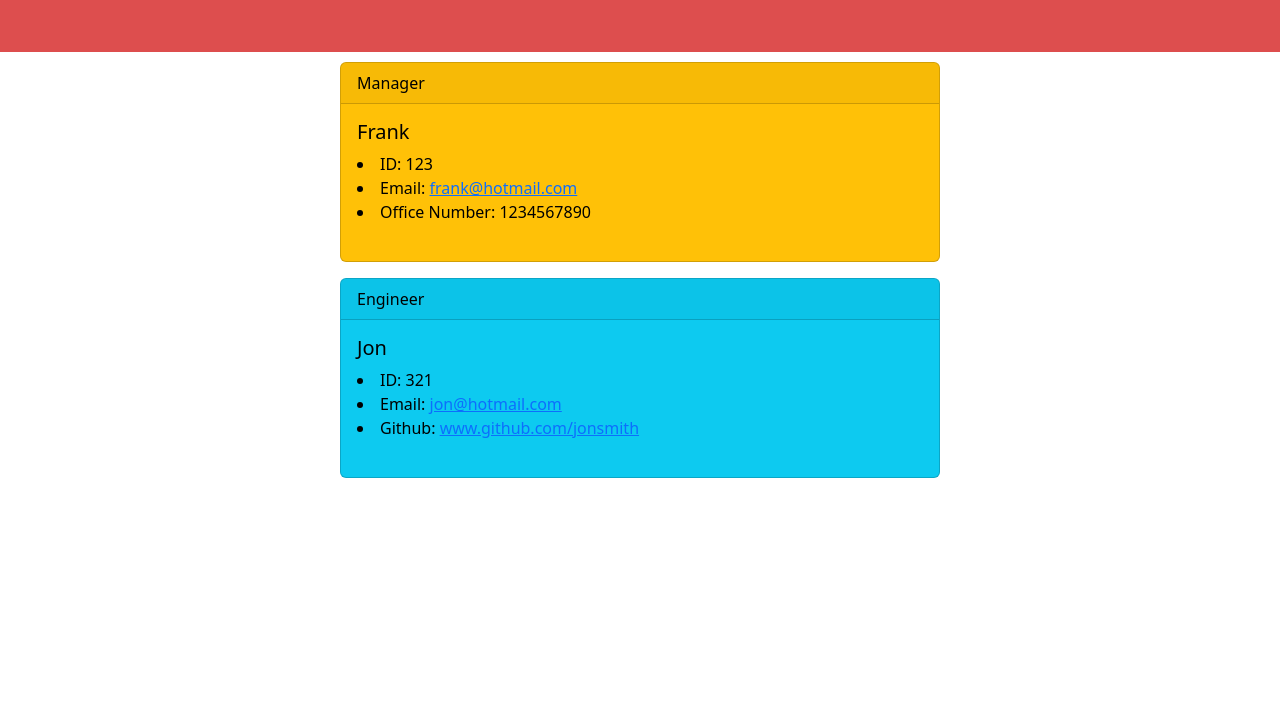
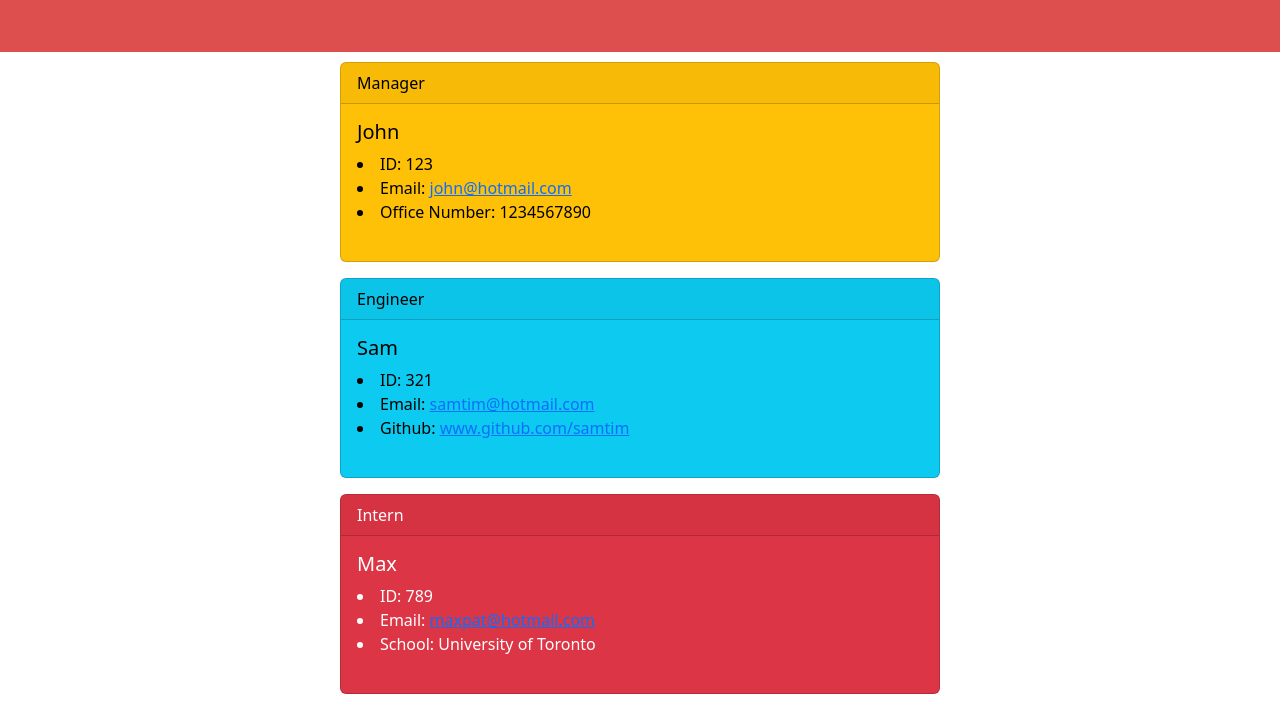
Before and after one commit to Derrick-Edowen/Team-Profile-Generator, a plain HTML site: page dist/index.html in a window 1280 px wide. Shown: the part 98-808 px from the top of the page. Drawn offline with nearby package versions, Linux system fonts and the light colour scheme.

```diff
--- a/dist/index.html
+++ b/dist/index.html
@@ -18,9 +18,9 @@
         <div class="card text-bg-warning mb-3 box" style="max-width: 80rem;">
         <div class="card-header">Manager</div>
         <div class="card-body">
-          <h5 class="card-title">Frank</h5>
+          <h5 class="card-title">John</h5>
         <li>ID: 123</li>
-        <li>Email: <a href="mailto:frank@hotmail.com">frank@hotmail.com</a></li>
+        <li>Email: <a href="mailto:john@hotmail.com">john@hotmail.com</a></li>
         <li>Office Number: 1234567890</li>
         </div>
       </div>
@@ -29,13 +29,25 @@
       <div class="card text-bg-info mb-3 box" style="max-width: 80rem;">
         <div class="card-header">Engineer</div>
         <div class="card-body">
-          <h5 class="card-title">Jon</h5>
+          <h5 class="card-title">Sam</h5>
         <li>ID: 321</li>
-        <li>Email: <a href="mailto:jon@hotmail.com">jon@hotmail.com</a></li>
+        <li>Email: <a href="mailto:samtim@hotmail.com">samtim@hotmail.com</a></li>
         <li>Github:
-        <a href="https://www.github.com/jonsmith" target="_blank">www.github.com/jonsmith</a></li>
+        <a href="https://www.github.com/samtim" target="_blank">www.github.com/samtim</a></li>
         </div>
       </div>
     </div>
+    <div id='Intern'>
+      <div class="card text-bg-danger mb-3 box" style="max-width: 80rem;">
+        <div class="card-header">Intern</div>
+        <div class="card-body">
+          <h5 class="card-title">Max</h5>
+        <li>ID: 789</li>
+        <li>Email: <a href="mailto:maxpat@hotmail.com">maxpat@hotmail.com</a></li>
+        <li>School: University of Toronto</li>
+        </div>
+        </div>
+        </div>
+    </div>
 </body>
 </html>
```
Also changed, not shown: _tests_/Engineer.test.js (+1 -1 lines), _tests_/Intern.test.js (+1 -1 lines), _tests_/Manager.test.js (+1 -1 lines), 1 other file.
